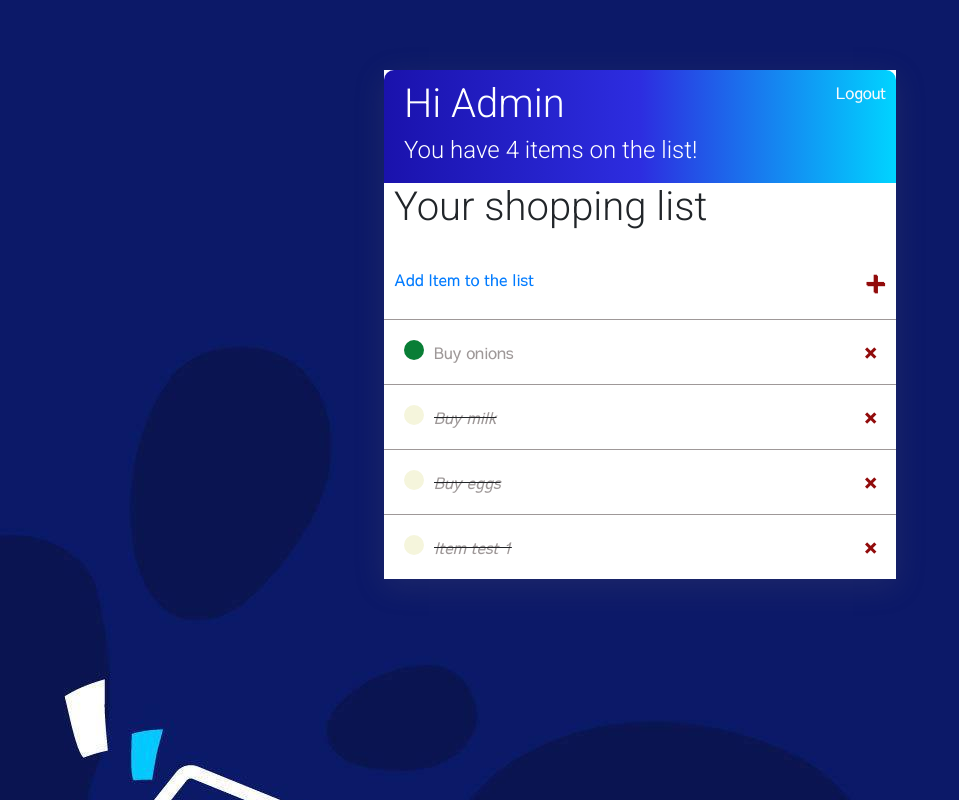
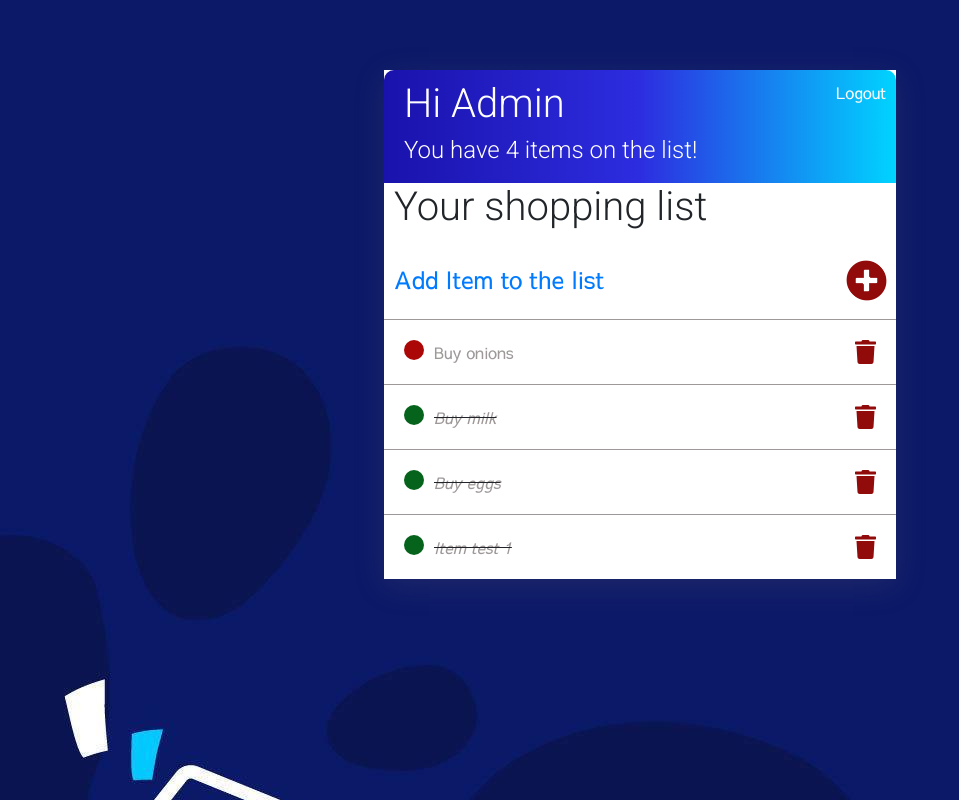
Before and after one commit to slbabin/shopping-list4, a Django app: page /shoppinglist/ in a window 1280 px wide. Shown: the whole page, without its empty margins (0-959 px from the left). Run offline with Django 3.2, Linux system fonts and the light colour scheme; a user stored in the database is signed in; data comes from the database, SQL or seed files in the repository; some libraries are stand-ins or nearby versions; some web fonts are replaced.

Commit message:
Add font-awesome icon for Add and Delete item to the list. Updated colors of incomplete and complete icons

```diff
--- a/shoppinglistapp/static/css/style.css
+++ b/shoppinglistapp/static/css/style.css
@@ -65,13 +65,13 @@ h6 {
 .item-complete-icon {
     width: 20px;
     height: 20px;
-    background-color: beige;
+    background-color: rgb(5, 99, 28);
     border-radius: 50%;
 }
 .item-incomplete-icon {
     width: 20px;
     height: 20px;
-    background-color: rgb(9, 126, 54);
+    background-color: rgb(172, 7, 7);
     border-radius: 50%;
 }
 
@@ -94,6 +94,7 @@ h6 {
     justify-content: space-between;
     align-items: center;
     padding: 10px;
+    font-size: 1.5em;
 
 }
 input[type=text],
--- a/shoppinglistapp/templates/shoppinglistapp/item_list.html
+++ b/shoppinglistapp/templates/shoppinglistapp/item_list.html
@@ -21,7 +21,7 @@
 
     <h1>Your shopping list </h1>
     <div class="add-item-wrapper">
-    <a href="{% url 'item-create' %}">Add Item to the list</a>  <a id="add-item-icon" href="{% url 'item-create' %}">&#x2b;</a>
+    <a href="{% url 'item-create' %}">Add Item to the list</a>  <a id="add-item-icon" href="{% url 'item-create' %}"><i class="fa fa-plus-circle" aria-hidden="true"></i></a>
     </div>
         <div class="items-wrapper">
         {% for item in items %}
@@ -41,7 +41,7 @@
 
             {% endif %}
 
-            <a class="item-delete-link" href="{% url 'item-delete' item.id %}">&#215;</a>
+            <a class="item-delete-link" href="{% url 'item-delete' item.id %}"><i class="fa fa-trash" aria-hidden="true"></i></a>
 
         </div>
         {% empty %}
```
